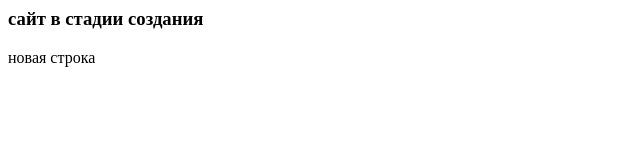
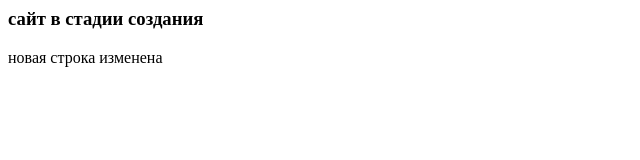
Before and after one commit to tkadim/site, a plain HTML site: page index.html in a window 1280 px wide. Shown: the full height of the page, 0-640 px from the left. Drawn offline with Linux system fonts and the light colour scheme.

Commit message:
third commit

```diff
--- a/index.html
+++ b/index.html
@@ -7,7 +7,7 @@
 
 <body>
 <h3>сайт в стадии создания</h3>
-<p>новая строка</p>
+<p>новая строка изменена</p>
 
 </body>
 </html>
```
